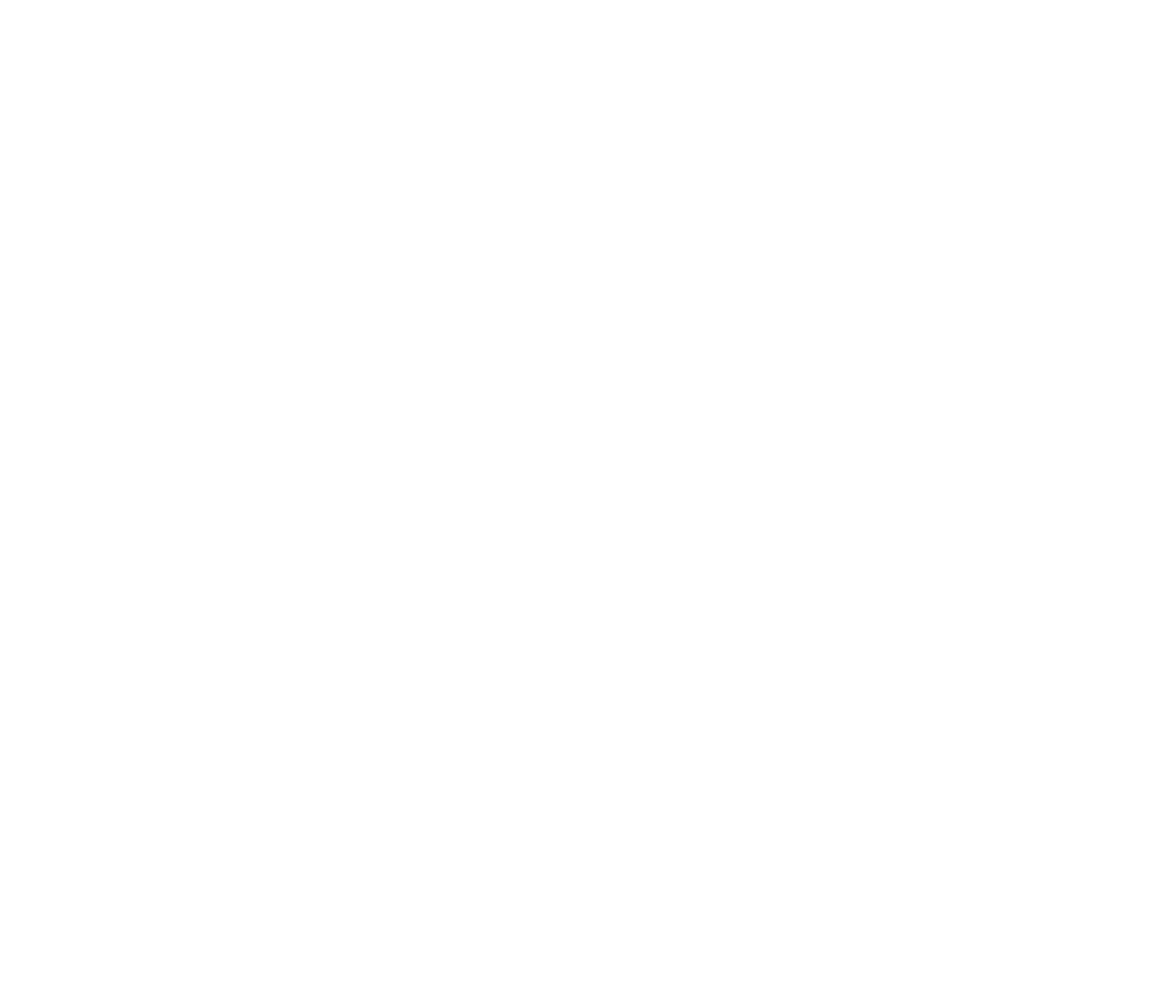
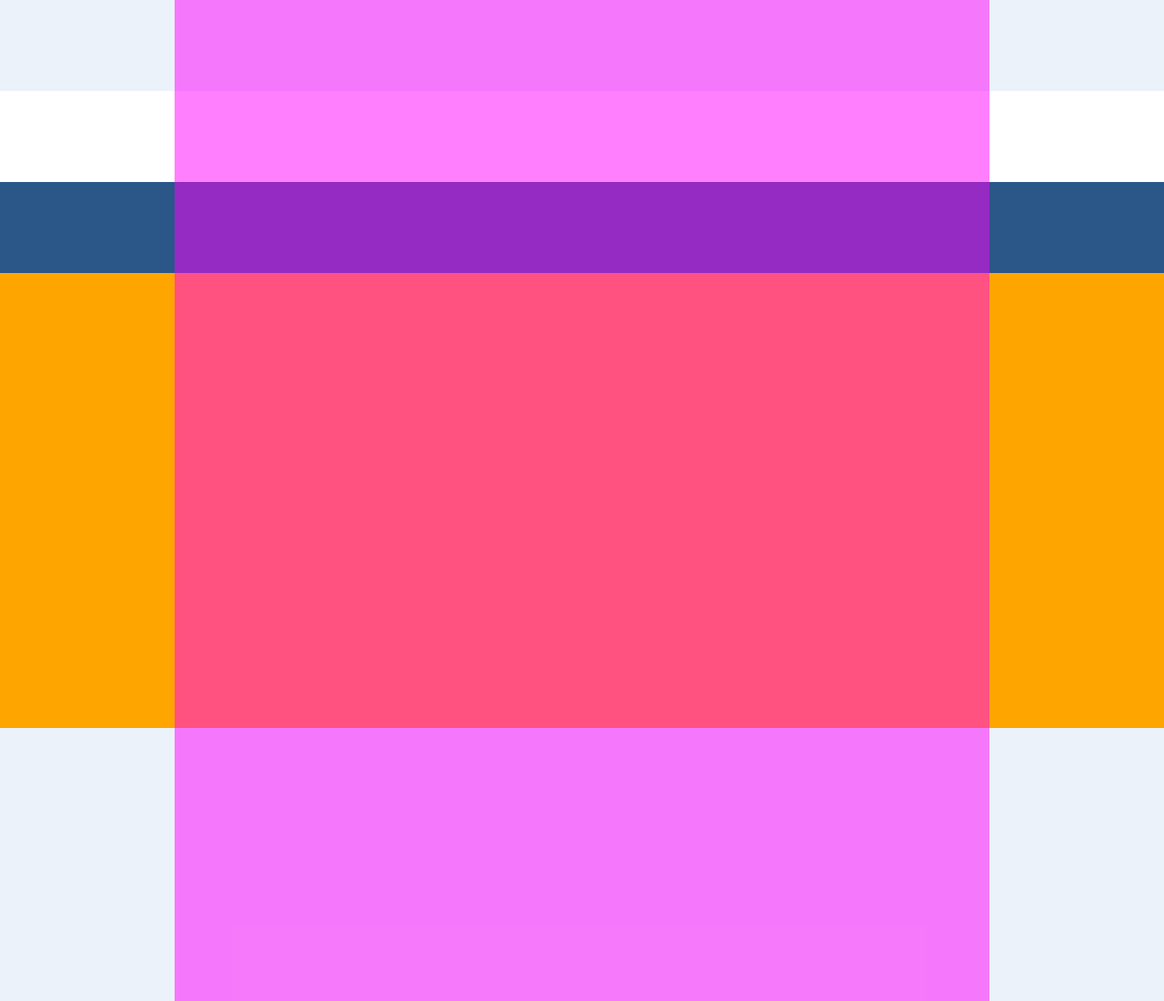
Before and after one commit to SavignanoFrancesco/htmlcss-hubspot, a plain HTML site: page index.html in a window 1280 px wide. Shown: the top 1100 px of the page at 91% size. Before the commit the page ends 800 px from the top, so only its background shows below. Drawn offline with Linux system fonts and the light colour scheme.

Commit message:
layout di base impostato con box colorati

```diff
--- a/css/style.css
+++ b/css/style.css
@@ -3,3 +3,68 @@
     padding: 0;
     box-sizing: border-box;
 }
+
+.wrapper{
+    width: 100vw;
+}
+
+.container{
+    width: 70%;
+    height: 500px;
+    margin: auto;
+    background-color: rgba(255, 0, 255, 0.5);
+}
+
+.fixed-header{
+    width: 100%;
+    height: 100px;
+    background-color: #ecf2f9;
+}
+
+.header1{
+    width: 100%;
+    height: 100px;
+    background-color: white;
+}
+
+.header2{
+    width: 100%;
+    height: 100px;
+    background-color: #2b5688;
+}
+
+.header3{
+    width: 100%;
+    height: 500px;
+    background-color: orange;
+}
+
+.main1{
+    width:  100%;
+    height: 500px;
+    background-color: #ecf2f9;
+}
+
+.main2{
+    width:  100%;
+    height: 500px;
+    background-color: #00e6e6;
+}
+
+.main2{
+    width:  100%;
+    height: 500px;
+    background-color: #00e6e6;
+}
+
+.main3{
+    width:  100%;
+    height: 500px;
+    background-color: #ecf2f9;
+}
+
+footer{
+    width: 100%;
+    height: 500px;
+    background-color: #003399;
+}
--- a/index.html
+++ b/index.html
@@ -1,10 +1,67 @@
 <!DOCTYPE html>
 <html lang="en" dir="ltr">
     <head>
+        <link rel="stylesheet" href="css/style.css">
         <meta charset="utf-8">
         <title></title>
     </head>
     <body>
 
+        <div class="wrapper">
+
+            <!-- ________________FIXED HEADER________________ -->
+            <header class="fixed-header">
+                <div class="container">
+
+                </div>
+            </header>
+
+            <!-- ________________TRIPLE HEADER________________ -->
+            <header class="triple-header">
+                <div class="header1">
+                    <div class="container">
+
+                    </div>
+                </div>
+                <div class="header2">
+                    <div class="container">
+
+                    </div>
+                </div>
+                <div class="header3">
+                    <div class="container">
+
+                    </div>
+                </div>
+            </header>
+
+            <!-- ________________TRIPLE MAIN________________ -->
+            <main class="triple-main">
+                <div class="main1">
+                    <div class="container">
+
+                    </div>
+                </div>
+                <div class="main2">
+                    <div class="container">
+
+                    </div>
+                </div>
+                <div class="main3">
+                    <div class="container">
+
+                    </div>
+                </div>
+            </main>
+
+            <!-- ________________FOOTER________________ -->
+            <footer class="footer">
+                <div class="container">
+
+                </div>
+            </footer>
+
+        </div>
+
     </body>
 </html>
```
